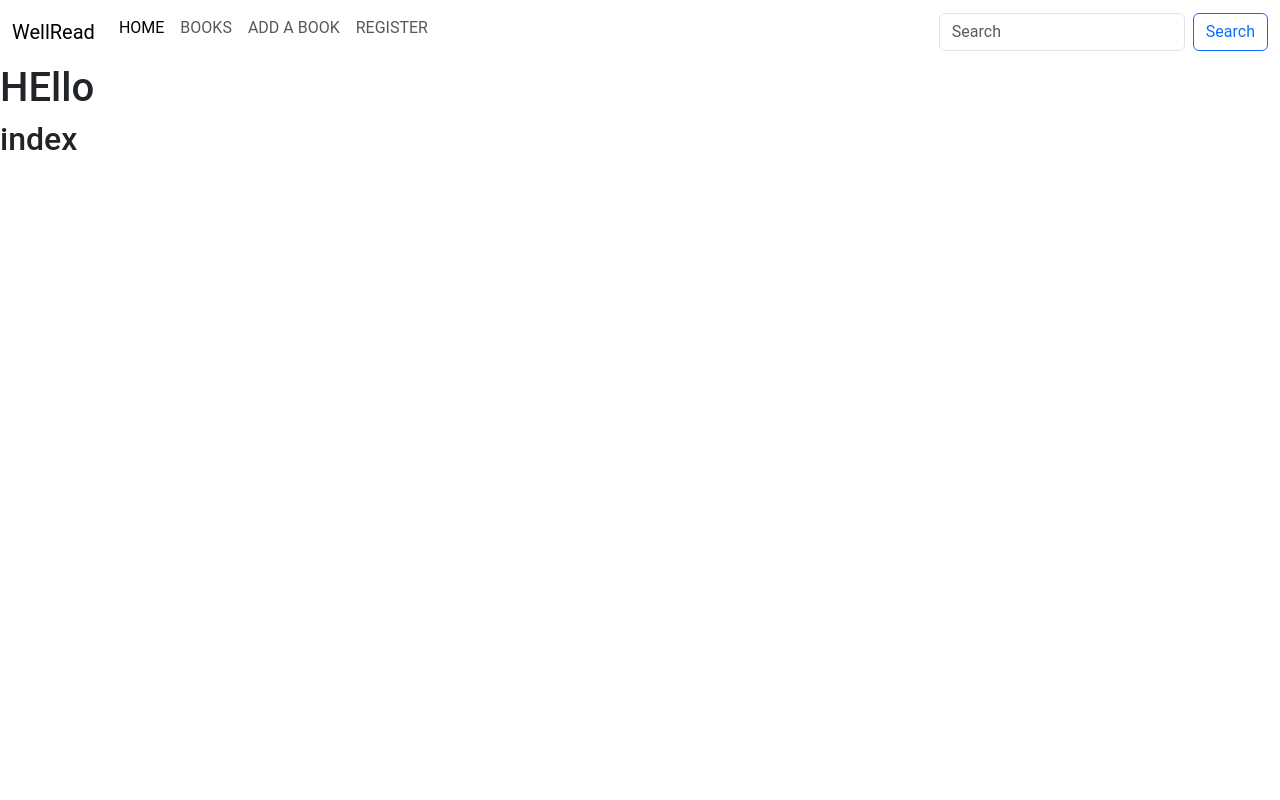
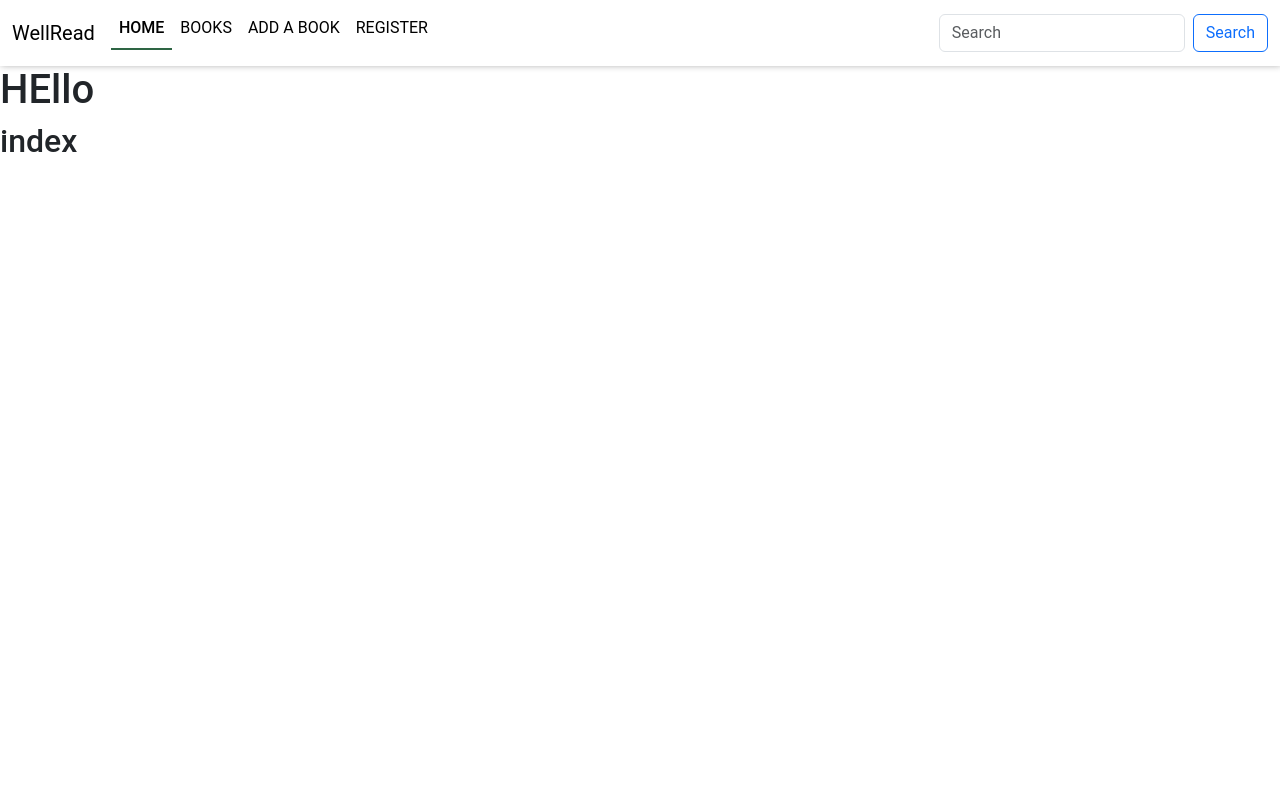
Before and after one commit to hubkinza/django-fullstack-project, a Django app: page / in a window 1280 px wide. Run offline with Django 4.2, Linux system fonts and the light colour scheme; some libraries are stand-ins or nearby versions.

Commit message:
add style for header

```diff
--- a/static/css/style.css
+++ b/static/css/style.css
@@ -6,7 +6,7 @@
 
     /* Colour variables */
     --background: #3f006a0f;
-    --blue: #0d6efd;
+    --blue: #2e6544;
     --black: #000;
     --off-white: #f6f6f6;
     --white: #fff;
@@ -16,6 +16,7 @@
     --smal-box-shadow: 1px -1px 7px 0 #00000061;
     --border: 1px solid #00000030;
 }
+
 
 
 html, body {
@@ -33,3 +34,22 @@ main {
     flex: 1 0 auto;
     background-color:var(--white);
 }
+
+/* Header style */
+.navbar {
+    background-color: var(--off-white);
+    box-shadow: var(--smal-box-shadow);
+}
+
+a.nav-link {
+    color: var(--black);
+}
+
+img.logo {
+    width: 18.75rem;
+}
+
+.active {
+    border-bottom: 2px solid var(--blue);
+    font-weight: 500;
+}
```
